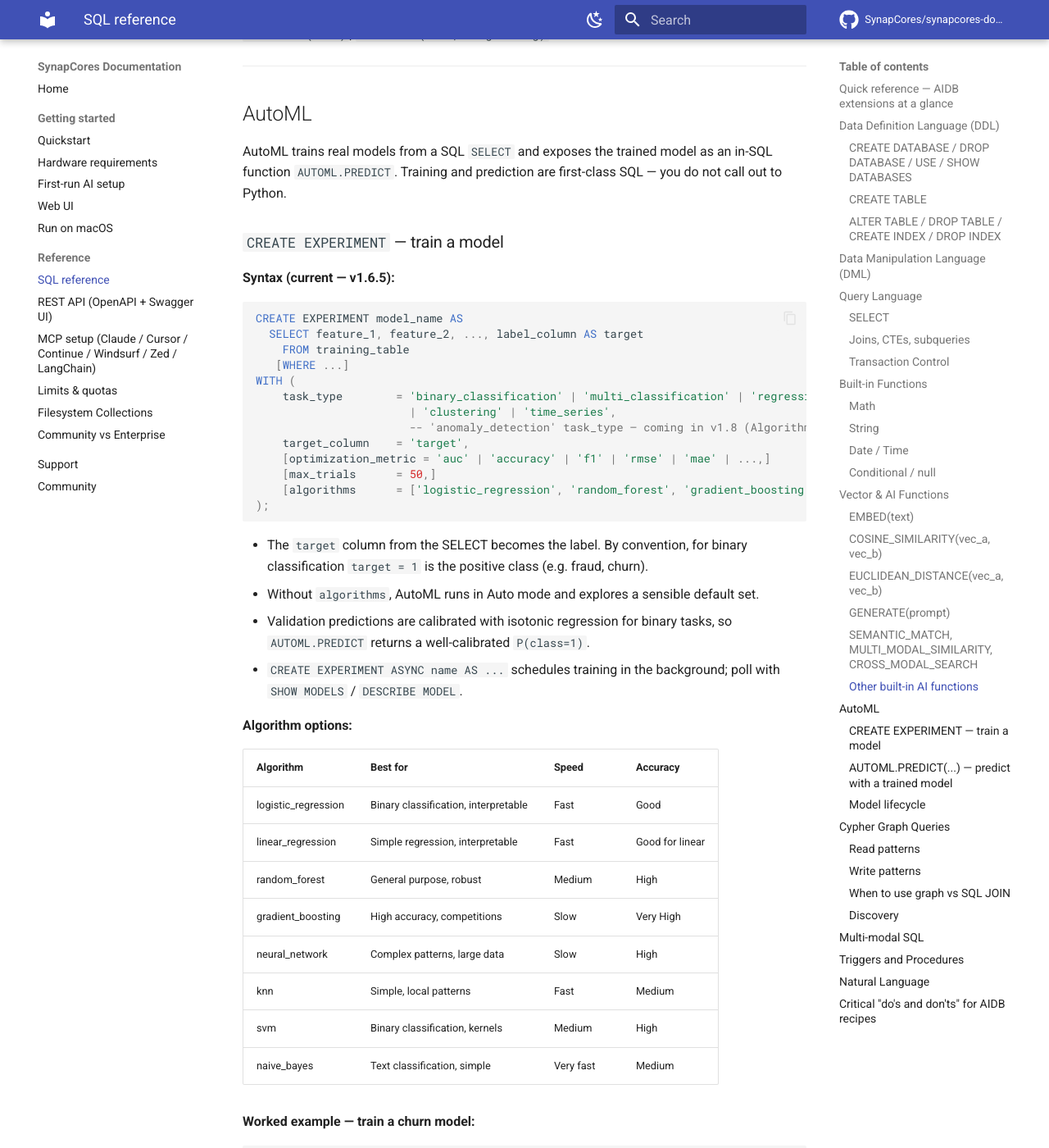
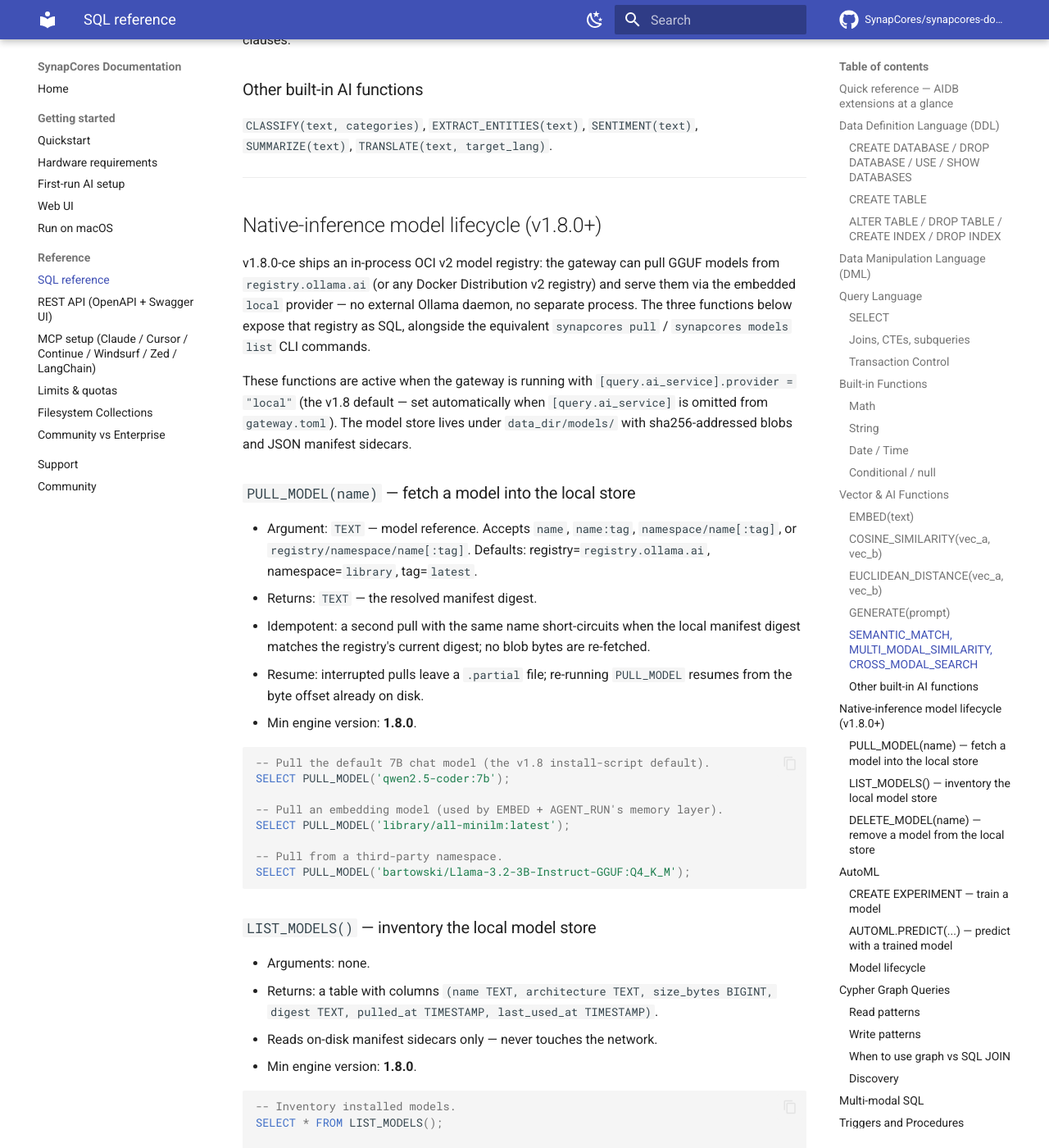
Before and after one commit to SynapCores/synapcores-docs, an MkDocs documentation site: the page built from docs/sql-reference.md, in a window 1280 px wide and 1400 px high, scrolled down 6055 px. Shown: the whole window at 82% size. Built offline with MkDocs 1.6.1 and Material for MkDocs 9.7.7, drawn with Linux system fonts in a browser that asks for light colours; comment, search, counter and statistics services are not loaded; some of the changed text lies outside the part shown.

Commit message:
docs: sync from aidb v1.8.0-ce
Automated sync triggered by release tag push on the engine repo.
Changed: docs/sql-reference.md
Source: mataluis2k/aidb at v1.8.0-ce.

````diff
--- a/docs/sql-reference.md
+++ b/docs/sql-reference.md
@@ -6,7 +6,7 @@
     `AIDB_SQL_MANUAL.md` in the engine repo — **do not edit this
     page directly**; your change will be overwritten on the next release.
 
-    **Last synced from**: `v1.7.0.2.1-ce` on 2026-06-02
+    **Last synced from**: `v1.8.0-ce` on 2026-06-08
 
 
 AIDB is an AI-native SQL database with first-class support for vector embeddings, AutoML, Cypher graph queries, and LLM functions. This manual is the authoritative reference for AIDB SQL features (v1.6.0 through v1.6.5.1). Use ONLY features documented here.
@@ -27,6 +27,9 @@ The features below are AIDB-specific extensions that distinguish AIDB SQL from g
 | Predict with AutoML model    | `SELECT AUTOML.PREDICT('model', col1, col2, ...) AS risk FROM t`      |
 | List/describe models         | `SHOW MODELS`, `DESCRIBE MODEL name`                                  |
 | LLM text generation          | `GENERATE(prompt_text)` -> TEXT                                       |
+| Native-inference model pull  | `PULL_MODEL('qwen2.5-coder:7b')` -> TEXT (v1.8.0+)                    |
+| Native-inference model list  | `LIST_MODELS()` -> table (v1.8.0+)                                    |
+| Native-inference model drop  | `DELETE_MODEL('model_name')` -> TEXT (v1.8.0+)                        |
 | Cypher graph pattern         | `MATCH (n:Label) RETURN n` (per-tenant graph)                         |
 | Cypher graph write           | `CREATE (n:Label {prop: value})`, `MERGE`, `DETACH DELETE n`          |
 
@@ -264,6 +267,80 @@ Higher-level helpers used inside `SEMANTIC JOIN` and multi-modal queries. Prefer
 ### Other built-in AI functions
 
 `CLASSIFY(text, categories)`, `EXTRACT_ENTITIES(text)`, `SENTIMENT(text)`, `SUMMARIZE(text)`, `TRANSLATE(text, target_lang)`.
+
+---
+
+## Native-inference model lifecycle (v1.8.0+)
+
+v1.8.0-ce ships an in-process OCI v2 model registry: the gateway can
+pull GGUF models from `registry.ollama.ai` (or any Docker Distribution
+v2 registry) and serve them via the embedded `local` provider — no
+external Ollama daemon, no separate process. The three functions below
+expose that registry as SQL, alongside the equivalent `synapcores pull`
+/ `synapcores models list` CLI commands.
+
+These functions are active when the gateway is running with
+`[query.ai_service].provider = "local"` (the v1.8 default — set
+automatically when `[query.ai_service]` is omitted from `gateway.toml`).
+The model store lives under `data_dir/models/` with sha256-addressed
+blobs and JSON manifest sidecars.
+
+### `PULL_MODEL(name)` — fetch a model into the local store
+
+* Argument: `TEXT` — model reference. Accepts `name`, `name:tag`,
+  `namespace/name[:tag]`, or `registry/namespace/name[:tag]`.
+  Defaults: registry=`registry.ollama.ai`, namespace=`library`,
+  tag=`latest`.
+* Returns: `TEXT` — the resolved manifest digest.
+* Idempotent: a second pull with the same name short-circuits when
+  the local manifest digest matches the registry's current digest;
+  no blob bytes are re-fetched.
+* Resume: interrupted pulls leave a `.partial` file; re-running
+  `PULL_MODEL` resumes from the byte offset already on disk.
+* Min engine version: **1.8.0**.
+
+```sql
+-- Pull the default 7B chat model (the v1.8 install-script default).
+SELECT PULL_MODEL('qwen2.5-coder:7b');
+
+-- Pull an embedding model (used by EMBED + AGENT_RUN's memory layer).
+SELECT PULL_MODEL('library/all-minilm:latest');
+
+-- Pull from a third-party namespace.
+SELECT PULL_MODEL('bartowski/Llama-3.2-3B-Instruct-GGUF:Q4_K_M');
+```
+
+### `LIST_MODELS()` — inventory the local model store
+
+* Arguments: none.
+* Returns: a table with columns
+  `(name TEXT, architecture TEXT, size_bytes BIGINT, digest TEXT, pulled_at TIMESTAMP, last_used_at TIMESTAMP)`.
+* Reads on-disk manifest sidecars only — never touches the network.
+* Min engine version: **1.8.0**.
+
+```sql
+-- Inventory installed models.
+SELECT * FROM LIST_MODELS();
+
+-- Total disk used by the model store.
+SELECT SUM(size_bytes) AS total_bytes FROM LIST_MODELS();
+```
+
+### `DELETE_MODEL(name)` — remove a model from the local store
+
+* Argument: `TEXT` — model reference (same name forms as `PULL_MODEL`).
+* Returns: `TEXT` — the digest of the removed manifest.
+* Reference-counts content-addressed blobs: a blob shared with another
+  tag is kept on disk until the last reference is dropped.
+* Errors if the model is currently loaded in the LRU; unload it first
+  by pointing `[query.ai_service].model` elsewhere, or restart the
+  gateway.
+* Min engine version: **1.8.0**.
+
+```sql
+-- Remove a model that's no longer needed.
+SELECT DELETE_MODEL('library/qwen2.5-coder:0.5b');
+```
 
 ---
 
````
